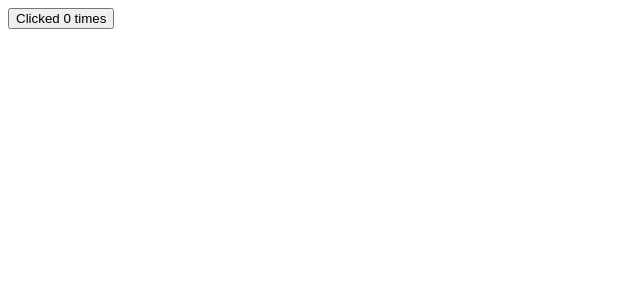
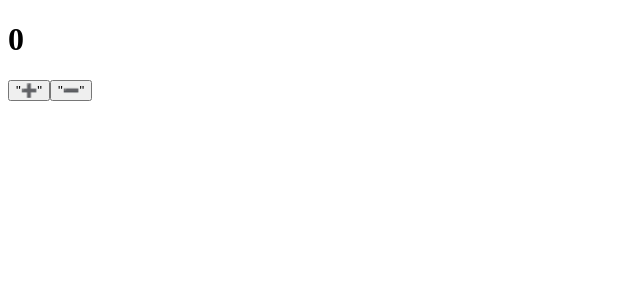
Before and after one commit to UtkarshSinghChouhan/ReactJS_Tutorial, a React (Create React App) app: page / in a window 1280 px wide. Shown: the top 300 px of the page, without its empty margins (0-640 px from the left). Built offline with nearby package versions, Linux system fonts and the light colour scheme.

Commit message:
Understood

```diff
--- a/src/App.jsx
+++ b/src/App.jsx
@@ -1,20 +1,52 @@
-import React, { useEffect, useState } from "react";
+import React, {useReducer} from "react";
 
 const App = () => {
-  let [num, setNum] = useState(0);
+  // let [num, setNum] = useState(0);
 
-  useEffect(() => {
-    document.title = `Clicked ${num} times`;
-  },[num]);
+  const initialState = 0;
+  const reducer = (currState, action) =>{
+
+
+
+    switch(action){
+      case "incre":
+        currState += 1;
+        break;
+
+      case "decre":
+        currState -= 1;
+        break;
+
+      default:
+        break;
+    }
+    return currState;
+
+  }
+
+  const [state, dispatch] = useReducer(reducer, initialState);
+
+
 
   return (
     <>
+
+      <h1>{state}</h1>
+
       <button
         onClick={() => {
-          setNum(num + 1);
+          dispatch("incre");
+        }}
+        >
+       "➕"
+      </button>
+
+      <button
+        onClick={() => {
+          dispatch("decre");
         }}
       >
-        Clicked {num} times
+       "➖"
       </button>
     </>
   );
```
